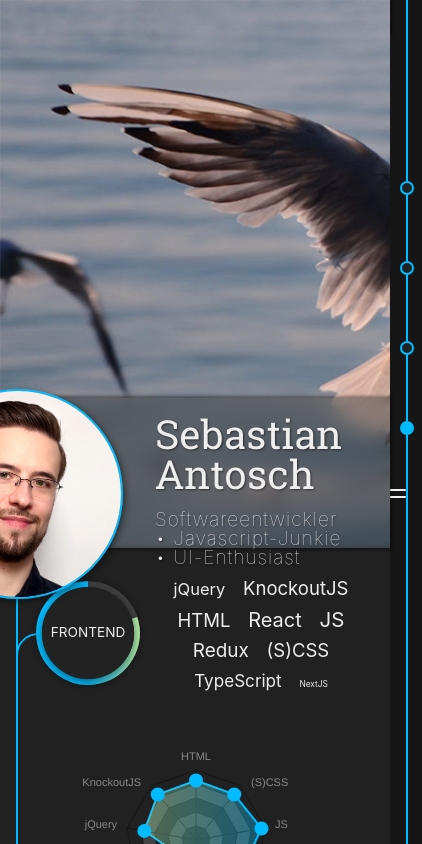
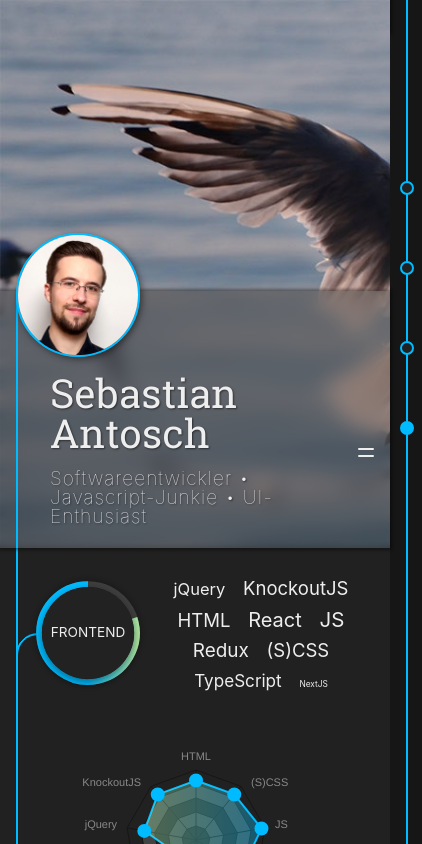
Before and after one commit to santosch/website2023, a Next.js app: page / in a window 390 px wide. Shown: the top 844 px of the page, 422 px wide, since content can reach past the window. Built offline with nearby package versions, Linux system fonts and the light colour scheme.

Commit message:
basic responsiveness for hero

```diff
--- a/src/components/Hero/Hero.module.scss
+++ b/src/components/Hero/Hero.module.scss
@@ -3,7 +3,15 @@
 $glassHeight: 150px;
 
 .hero {
-  --image-size: 210px;
+  --photo-size: 120px;
+
+  @include minTablet {
+    --photo-size: 160px;
+  }
+
+  @include minDesktop {
+    --photo-size: 210px;
+  }
 
   position: relative;
   z-index: 200;
@@ -38,7 +46,10 @@ $glassHeight: 150px;
   box-sizing: content-box;
   display: flex;
   position: relative;
-  height: $glassHeight;
+
+  @include minDesktop {
+    height: $glassHeight;
+  }
 }
 
 .glass {
@@ -51,16 +62,30 @@ $glassHeight: 150px;
   position: relative;
   display: flex;
   align-items: center;
+  flex-wrap: wrap;
+
+  border-left: var(--border);
+
+  @include minDesktop {
+    flex-wrap: nowrap;
+  }
 }
 
 .photoContainer {
-  flex: 0 0 auto;
+  margin-top: calc(-1 * ((var(--photo-size) - (2 * var(--line-width))) / 2));
+  margin-left: calc(-1 * var(--line-width));
+  width: 100%;
 
-  margin-left: calc(-1 * ((var(--image-size) - 4px) / 2));
-  margin-top: calc(-1 *  ((var(--image-size) - #{$glassHeight}) / 2));
-  margin-bottom: calc(-1 *  ((var(--image-size) - #{$glassHeight}) / 2));
-  position: relative;
-  z-index: 1;
+  @include minDesktop {
+    width: auto;
+    flex: 0 0 auto;
+
+    margin-left: calc(-1 * ((var(--photo-size) - (2 * var(--line-width))) / 2));
+    margin-top: calc(-1 *  ((var(--photo-size) - #{$glassHeight}) / 2));
+    margin-bottom: calc(-1 *  ((var(--photo-size) - #{$glassHeight}) / 2));
+    position: relative;
+    z-index: 1;
+  }
 }
 
 .photo {
@@ -68,10 +93,19 @@ $glassHeight: 150px;
   border-radius: 50%;
   border: var(--border);
   box-shadow: 2px 2px 7px rgba(0, 0, 0, 0.5);
+  box-sizing: content-box;
+  width: var(--photo-size);
+  height: var(--photo-size);
 
   @media print {
     box-shadow: none;
   }
+}
+
+.rightContainer {
+  flex: 1 1 auto;
+  display: flex;
+  align-items: center;
 }
 
 .headlineContainer {
@@ -203,7 +237,7 @@ $glassHeight: 150px;
   text-shadow: 1px 1px 2px rgba(0, 0, 0, 0.5);
 }
 
-.stickyToggleContainer {
+.toggleContainer {
   flex: 0 0 auto;
   padding: 0.5rem 1rem;
   margin-right: -1rem;
--- a/src/components/Hero/Hero.tsx
+++ b/src/components/Hero/Hero.tsx
@@ -42,6 +42,7 @@ export default function Hero(
                                         className={styles.photo}
                                     />
                                 </div>
+                                <div className={styles.rightContainer}>
                                     <div className={styles.headlineContainer}>
                                         <h1 className={styles.headline}>
                                             Sebastian Antosch
@@ -52,7 +53,7 @@ export default function Hero(
                                     </div>
                                     {children &&
                                         <div
-                                        className={styles.stickyToggleContainer}
+                                            className={styles.toggleContainer}
                                             onClick={toggle}
                                         >
                                             <div
@@ -64,6 +65,7 @@ export default function Hero(
                                                 )}/>
                                         </div>
                                     }
+                                </div>
                             </div>
                         </section>
                     </div>
@@ -88,7 +90,7 @@ export default function Hero(
                     </h5>
                     {children &&
                         <div
-                            className={styles.stickyToggleContainer}
+                            className={styles.toggleContainer}
                             onClick={toggle}
                         >
                             <div
--- a/src/components/Vita/Stations/Hsa/HsaThesis.tsx
+++ b/src/components/Vita/Stations/Hsa/HsaThesis.tsx
@@ -8,7 +8,7 @@ export default function HsaThesis(): JSX.Element {
             color={COLORS.HSA}
             date="03/2015 - 06/2015"
             title="Bachelorarbeit (1,0)"
-            tags={['PHP', 'MySQL', '(S)CSS']}
+            tags={['PHP', 'MySQL', 'AngularJS', '(S)CSS']}
         >
             <em>
                 &bdquo;Amanu - Webbasierte Projektmanagementsoftware für Selbstständige und Freelancer<br/>
```
Also changed, not shown: 1 other file (tests, documents, lock files or other folders). Lines whose indentation alone changed are shown as unchanged.
